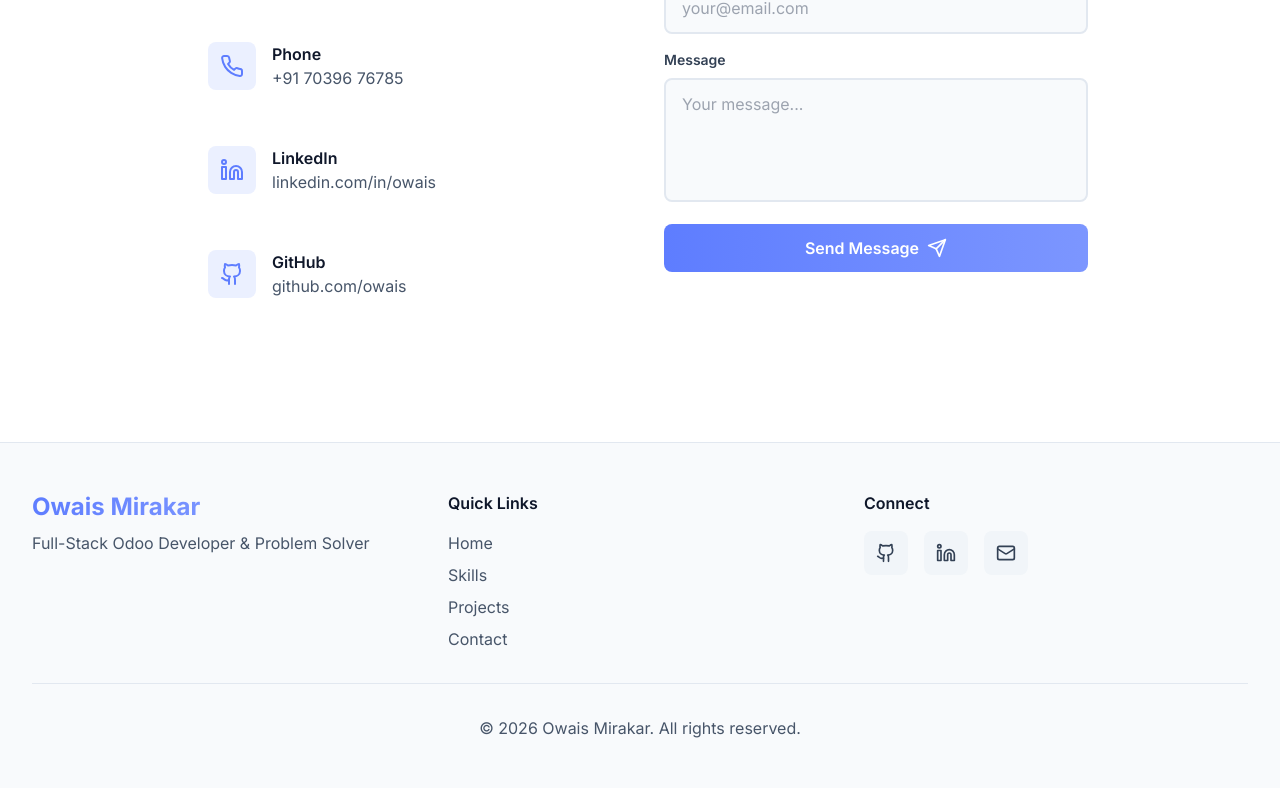
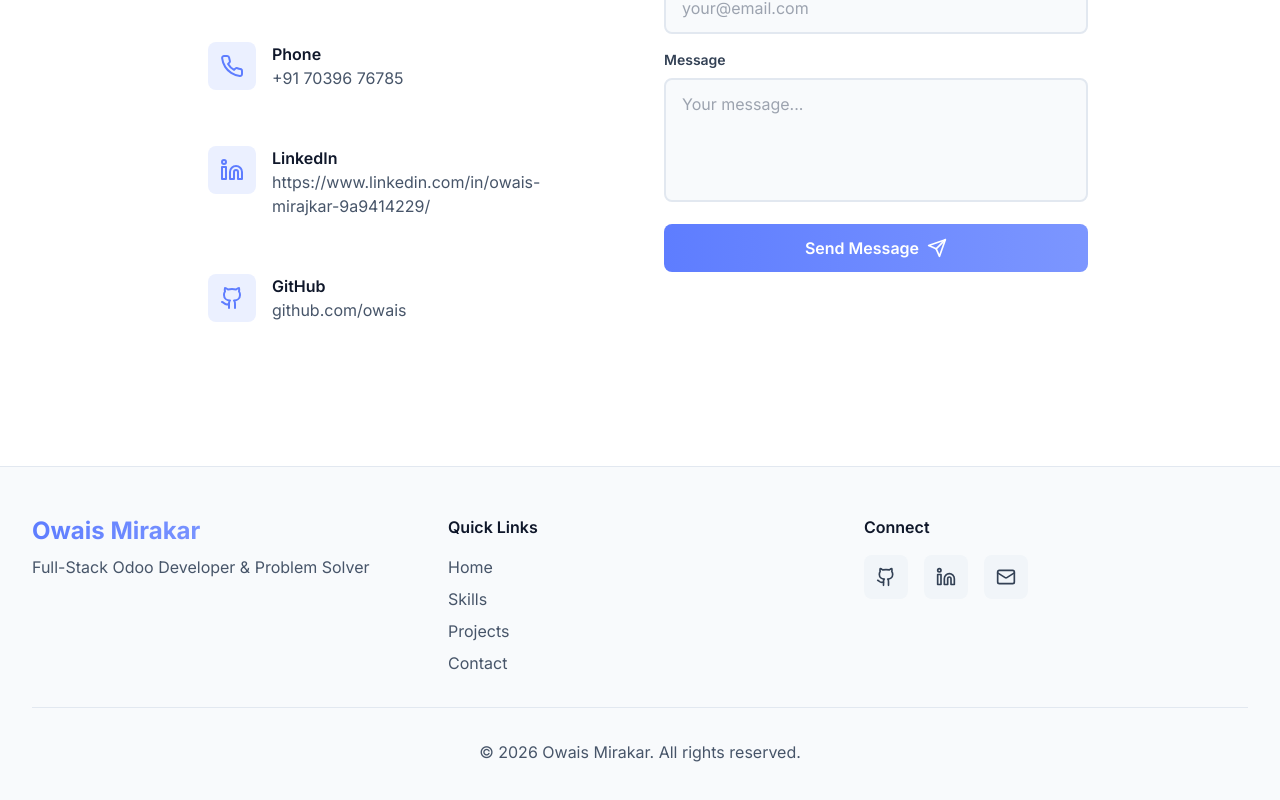
Before and after one commit to DC-STEEL/owais-portfolio, a Next.js app: page / in a window 1280 px wide. Shown: the part 3413-4213 px from the top of the page. Built offline with nearby package versions, Linux system fonts and the light colour scheme.

Commit message:
Update LinkedIn URL in Contact component

```diff
--- a/components/Contact.tsx
+++ b/components/Contact.tsx
@@ -123,7 +123,7 @@ const Contact = () => {
     {
       icon: Linkedin,
       label: 'LinkedIn',
-      value: 'linkedin.com/in/owais',
+      value: 'https://www.linkedin.com/in/owais-mirajkar-9a9414229/',
       href: '#',
     },
     {
```
